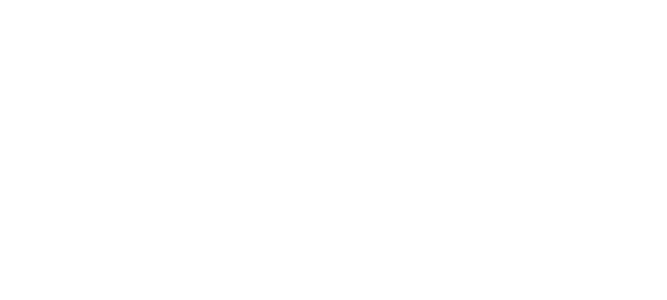
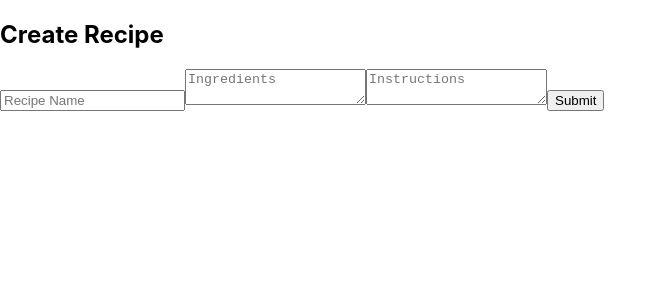
Before and after one commit to tdalbavie/Forum, a React (Create React App) app in the folder client/: page /CreateRecipe in a window 1280 px wide. Before the commit this address had no page. Shown: the top 300 px of the page, without its empty margins (0-667 px from the left). Built offline with nearby package versions, Linux system fonts and the light colour scheme.

Commit message:
added template for Recipe Pages

```diff
--- a/client/src/App.js
+++ b/client/src/App.js
@@ -9,6 +9,8 @@ import LoginPage from './pages/LoginPage';
 import CategoriesPage from './pages/CategoriesPage'; // Import CategoriesPage
 import ThreadsPage from './pages/ThreadsPage'; // Import ThreadsPage
 import PostsPage from './pages/PostsPage'; // Import PostsPage
+import RecipesPage from './pages/RecipesPage'; // Import RecipesPage
+import CreateRecipePage from './pages/CreateRecipePage'; // Import CreateRecipePage
 
 function App() {
   return (
@@ -23,6 +25,8 @@ function App() {
             <Route path="/Categories" element={<CategoriesPage />} />
             <Route path="/Categories/:categoryId/Threads" element={<ThreadsPage />} />
             <Route path="/Threads/:threadId/Posts" element={<PostsPage />} />
+            <Route path="/Recipes" element={<RecipesPage />} />
+            <Route path="/CreateRecipe" element={<CreateRecipePage />} />
           </Routes>
         </div>
       </Router>
--- a/client/src/components/Navbar.js
+++ b/client/src/components/Navbar.js
@@ -15,6 +15,8 @@ function Navbar() {
           <li style={{ marginTop: '10px' }}><Link to="/Signup" onClick={toggleDropdown}>Sign Up</Link></li>
           <li style={{ marginTop: '10px' }}><Link to="/Login" onClick={toggleDropdown}>Login</Link></li>
           <li style={{ marginTop: '10px' }}><Link to="/Categories" onClick={toggleDropdown}>Forum</Link></li>
+          <li style={{ marginTop: '10px' }}><Link to="/Recipes" onClick={toggleDropdown}>Recipes</Link></li>
+          <li style={{ marginTop: '10px' }}><Link to="/CreateRecipe" onClick={toggleDropdown}>Create Recipe</Link></li>
         </ul>
       )}
     </nav>
--- /dev/null
+++ b/client/src/pages/CreateRecipePage.js
@@ -0,0 +1,49 @@
+import React, { useState } from 'react';
+
+const CreateRecipePage = () => {
+  const [formData, setFormData] = useState({
+    name: '',
+    ingredients: '',
+    instructions: ''
+  });
+
+  const handleChange = (e) => {
+    setFormData({ ...formData, [e.target.name]: e.target.value });
+  };
+
+  const handleSubmit = async (e) => {
+    e.preventDefault();
+    try {
+      const response = await fetch('http://localhost:9000/recipes', {
+        method: 'POST',
+        headers: {
+          'Content-Type': 'application/json',
+        },
+        body: JSON.stringify(formData),
+      });
+
+      if (response.ok) {
+        alert('Recipe created successfully!');
+      } else {
+        alert('Failed to create recipe. Please try again.');
+      }
+    } catch (error) {
+      console.error('Failed to create recipe:', error);
+      alert('Failed to create recipe. Please try again.');
+    }
+  };
+
+  return (
+    <div>
+      <h2>Create Recipe</h2>
+      <form onSubmit={handleSubmit}>
+        <input name="name" type="text" placeholder="Recipe Name" onChange={handleChange} required />
+        <textarea name="ingredients" placeholder="Ingredients" onChange={handleChange} required></textarea>
+        <textarea name="instructions" placeholder="Instructions" onChange={handleChange} required></textarea>
+        <button type="submit">Submit</button>
+      </form>
+    </div>
+  );
+};
+
+export default CreateRecipePage;
--- /dev/null
+++ b/client/src/pages/RecipesPage.js
@@ -0,0 +1,36 @@
+import React, { useEffect, useState } from 'react';
+import { useNavigate } from 'react-router-dom';
+
+const RecipesPage = () => {
+  const [recipes, setRecipes] = useState([]);
+  const navigate = useNavigate();
+
+  useEffect(() => {
+    fetchRecipes();
+  }, []);
+
+  const fetchRecipes = async () => {
+    const response = await fetch('http://localhost:9000/recipes');
+    if (response.ok) {
+      const data = await response.json();
+      setRecipes(data);
+    }
+  };
+
+  return (
+    <div>
+      <h1>Recipes</h1>
+      <ul>
+        {recipes.map(recipe => (
+          <li key={recipe._id}>
+            <a href="#" onClick={() => navigate(`/Recipes/${recipe._id}`)}>
+              {recipe.name}
+            </a>
+          </li>
+        ))}
+      </ul>
+    </div>
+  );
+};
+
+export default RecipesPage;
```
